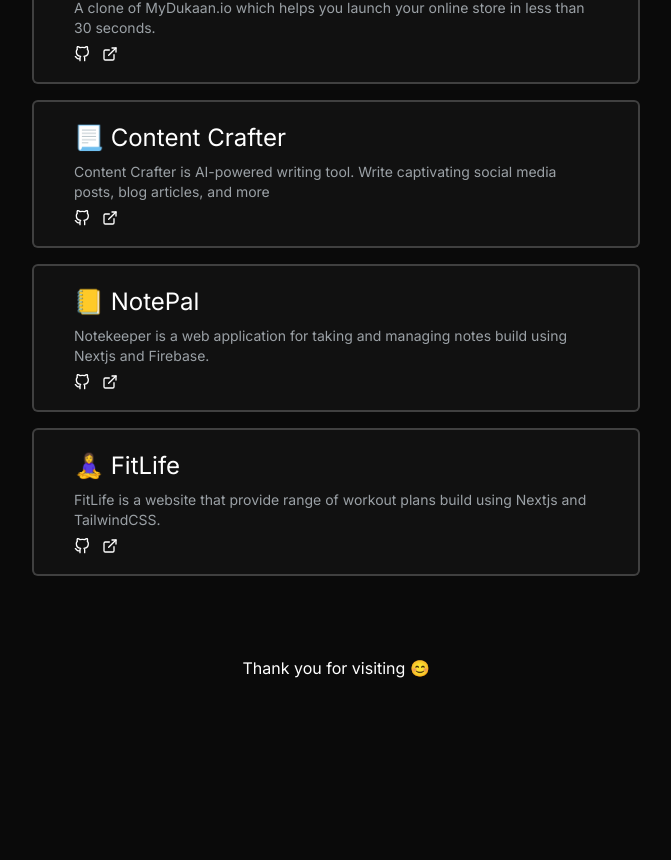
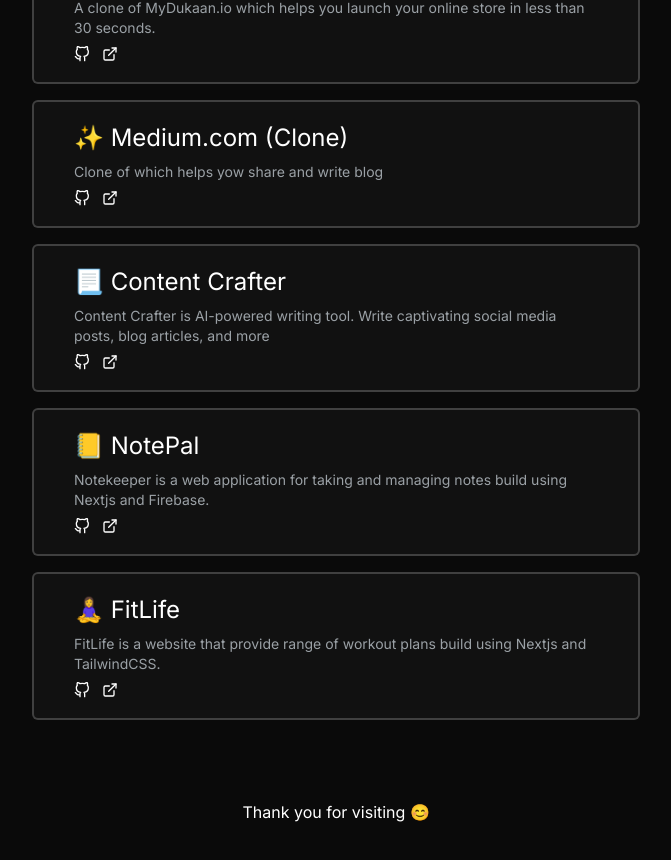
Before and after one commit to PoojaBela/PoojaBela.github.io, a React (Vite) app: page / in a window 1280 px wide. Shown: the part 1298-2158 px from the top of the page, without its empty margins (304-975 px from the left). Before the commit the page ends 2018 px from the top, so only its background shows below. Built offline with nearby package versions, Linux system fonts and the light colour scheme; a web font is replaced by a local one.

Commit message:
added project

```diff
--- a/src/components/Projects.jsx
+++ b/src/components/Projects.jsx
@@ -6,6 +6,12 @@
             description: 'A clone of MyDukaan.io which helps you launch your online store in less than 30 seconds.',
             demo: 'https://dukkan-clone.vercel.app/',
             code: 'https://github.com/poojabela/dukkan-clone'
+        },
+        {
+            name: '✨ Medium.com (Clone)',
+            description: 'Clone of which helps yow share and write blog',
+            demo: 'medium-clone-poojabela.vercel.app',
+            code: 'https://github.com/poojabela/medium-clone'
         },
         {
             name: '📃 Content Crafter',
```
